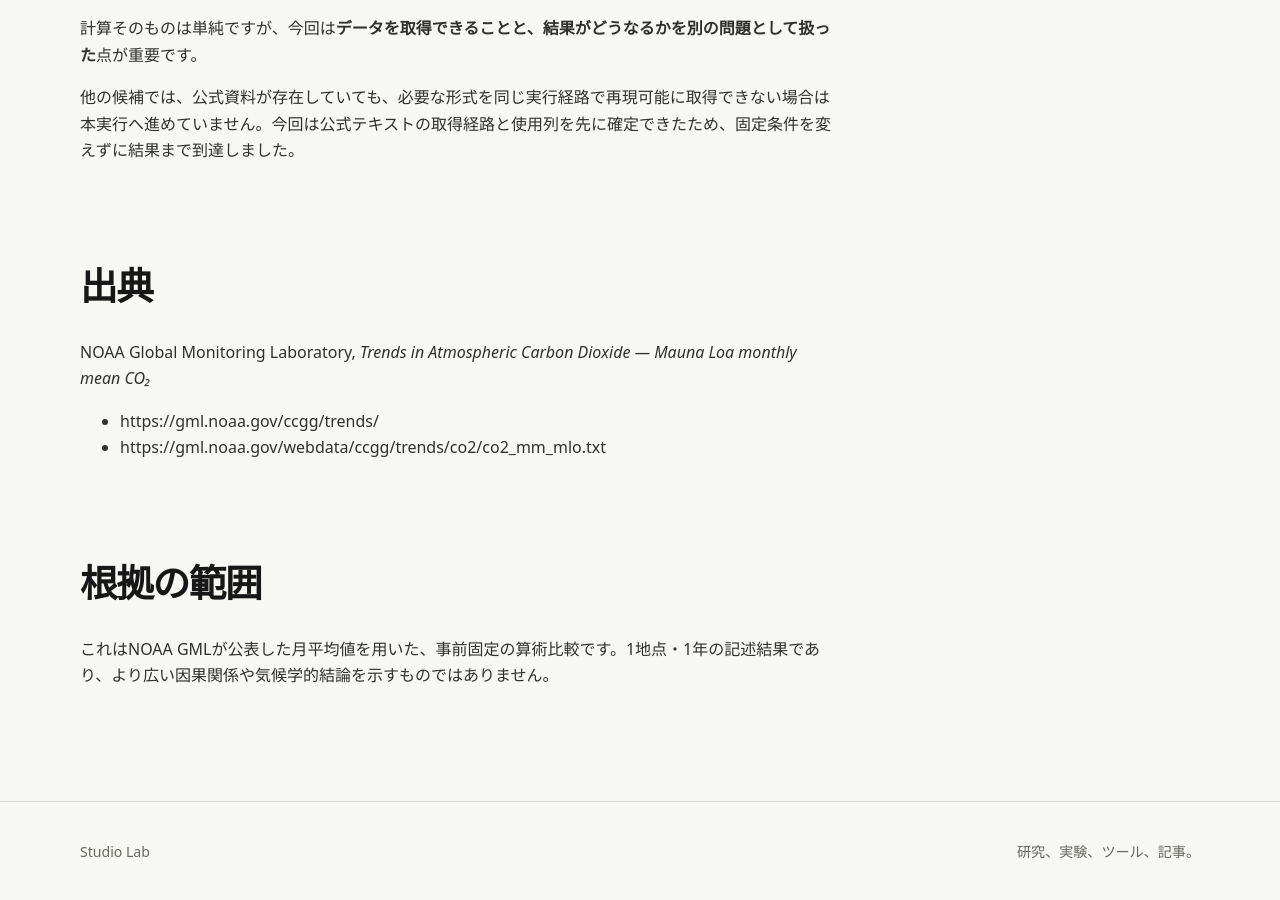
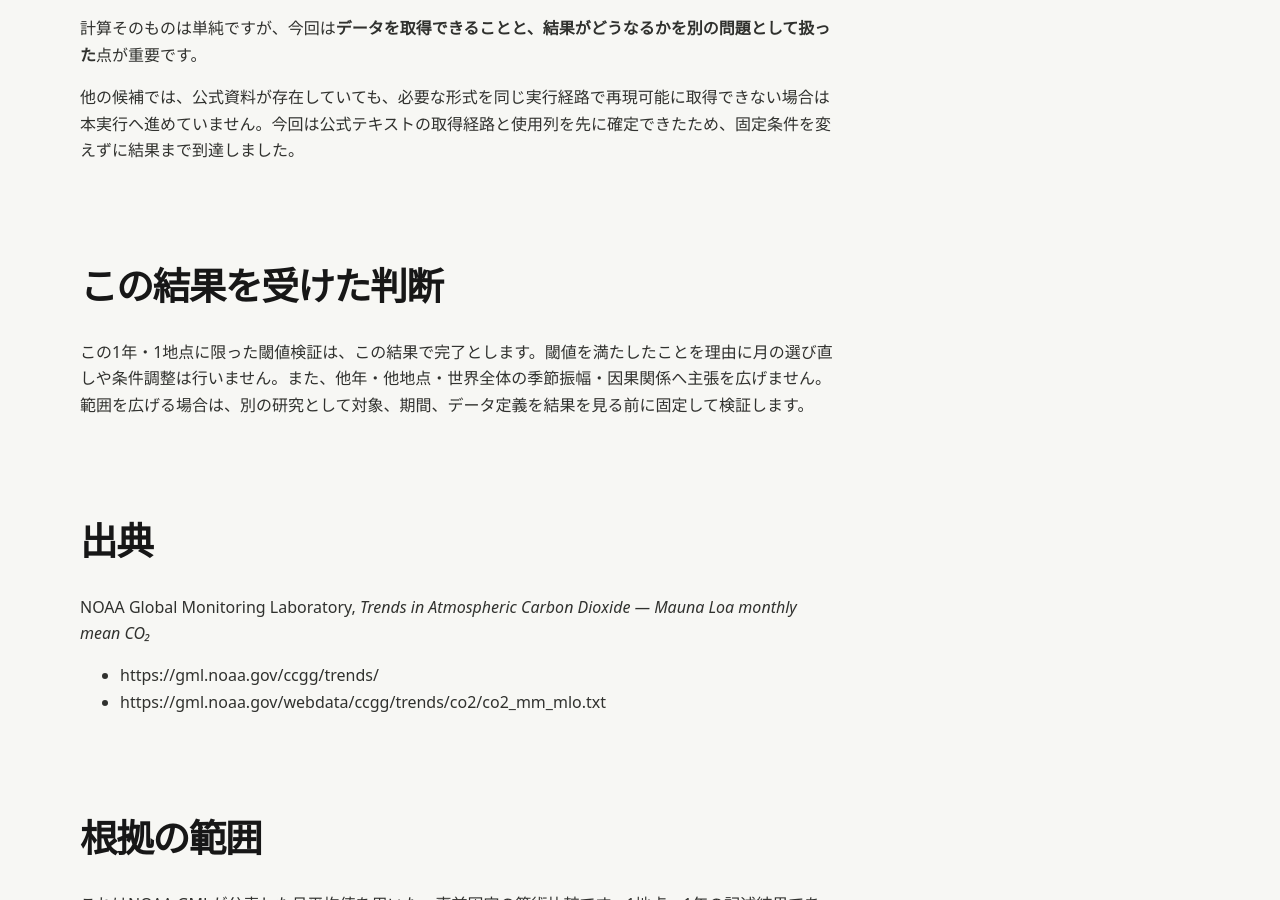
Before and after one commit to Josh-Temple/studio-lab-research, a Jekyll site: the page built from ja/research/noaa-mauna-loa-co2-2025-seasonal-amplitude.md, in a window 1280 px wide and 900 px high, scrolled down 3106 px. Built offline with Jekyll 4.4.1, drawn with Linux system fonts in a browser that asks for light colours.

Commit message:
Add decision implication to NOAA CO₂ study
* Add decision implication to NOAA CO2 study

* NOAA CO2研究に判断セクションを追加

```diff
--- a/ja/research/noaa-mauna-loa-co2-2025-seasonal-amplitude.md
+++ b/ja/research/noaa-mauna-loa-co2-2025-seasonal-amplitude.md
@@ -80,6 +80,10 @@ https://gml.noaa.gov/webdata/ccgg/trends/co2/co2_mm_mlo.txt
 
 他の候補では、公式資料が存在していても、必要な形式を同じ実行経路で再現可能に取得できない場合は本実行へ進めていません。今回は公式テキストの取得経路と使用列を先に確定できたため、固定条件を変えずに結果まで到達しました。
 
+## この結果を受けた判断
+
+この1年・1地点に限った閾値検証は、この結果で完了とします。閾値を満たしたことを理由に月の選び直しや条件調整は行いません。また、他年・他地点・世界全体の季節振幅・因果関係へ主張を広げません。範囲を広げる場合は、別の研究として対象、期間、データ定義を結果を見る前に固定して検証します。
+
 ## 出典
 
 NOAA Global Monitoring Laboratory, *Trends in Atmospheric Carbon Dioxide — Mauna Loa monthly mean CO₂*
```
Also changed, not shown: _research/noaa-mauna-loa-co2-2025-seasonal-amplitude.md (+4 -0 lines).
